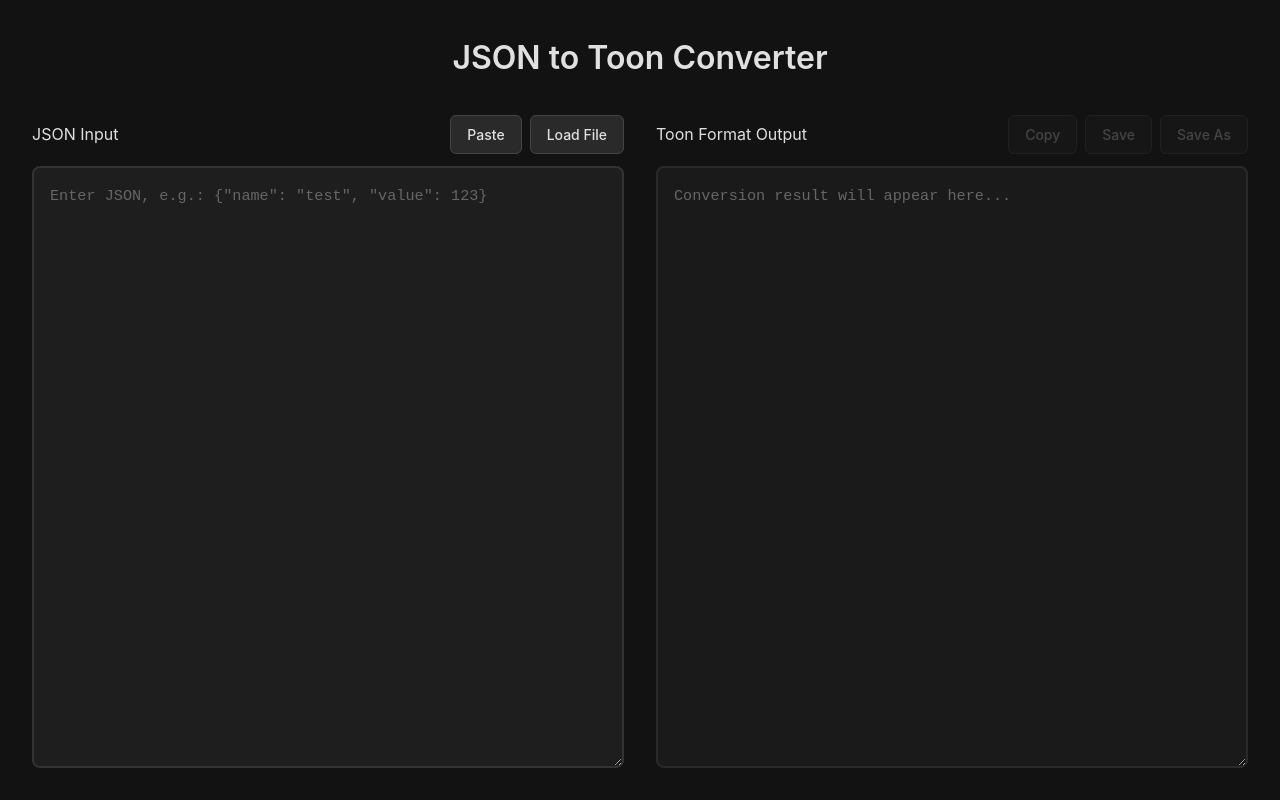
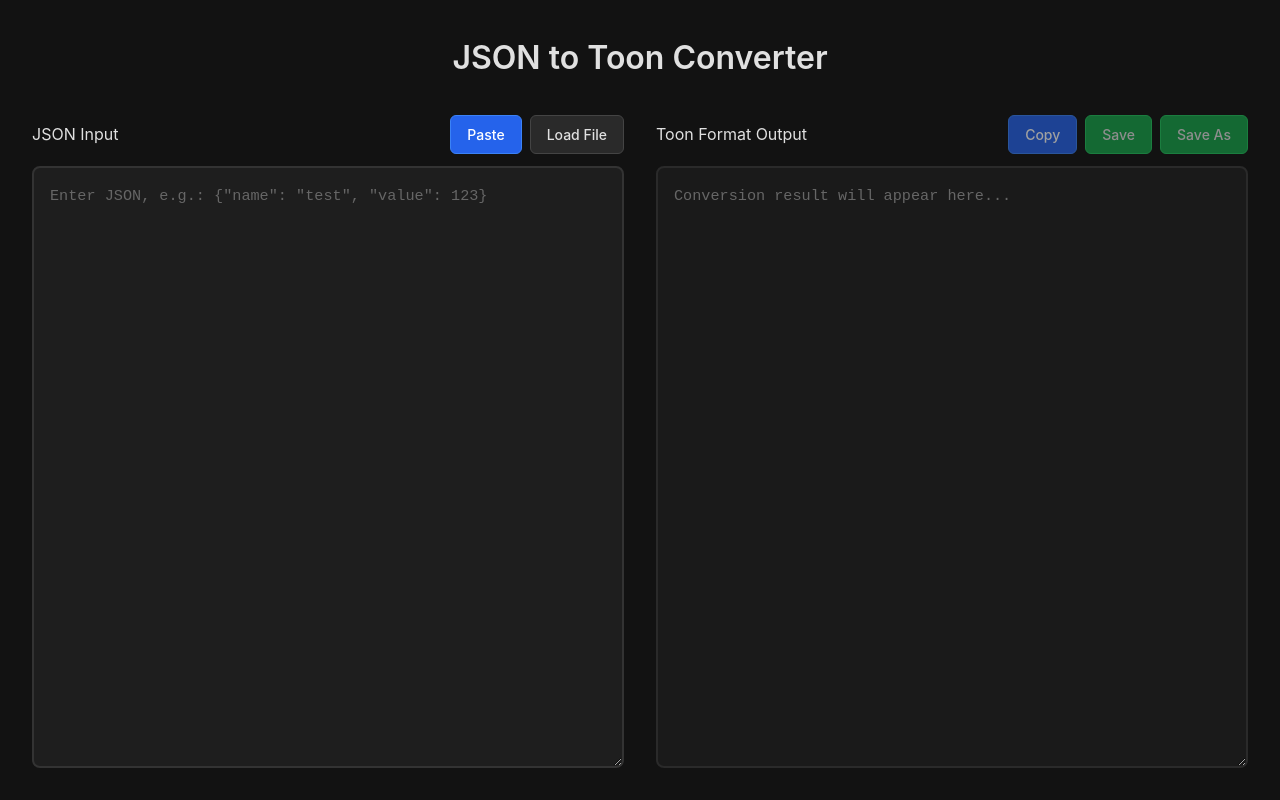
Before and after one commit to klimentsii/totoon.app, an Angular app: page / in a window 1280 px wide. Built offline with nearby package versions, Linux system fonts and the light colour scheme.

Commit message:
changed buttons colors

```diff
--- a/src/app/app.scss
+++ b/src/app/app.scss
@@ -77,7 +77,7 @@
   line-height: 1.5;
 
   &:hover:not(:disabled) {
-    background-color: #333;
+    background-color: #222222;
     border-color: #555;
   }
 
@@ -88,26 +88,49 @@
   &:disabled {
     background-color: #1a1a1a;
     border-color: #2a2a2a;
-    color: #666;
     cursor: not-allowed;
     opacity: 0.6;
+  }
+
+  &.btn-copy,
+  &.btn-paste {
+    background-color: #2563eb;
+    border-color: #3b82f6;
+    color: #ffffff;
+
+    &:hover:not(:disabled) {
+      background-color: #1d4ed8;
+      border-color: #2563eb;
+    }
+
+    &:active:not(:disabled) {
+      background-color: #1e40af;
+    }
+  }
+
+  &.btn-save,
+  &.btn-save-as {
+    background-color: #16a34a;
+    border-color: #22c55e;
+
+    &:hover:not(:disabled) {
+      background-color: #15803d;
+      border-color: #16a34a;
+    }
+
+    &:active:not(:disabled) {
+      background-color: #166534;
+    }
   }
 }
 
 button.btn,
 label.btn {
-  color: #e0e0e0 !important;
   border: 1px solid #444;
 }
 
 label.btn {
   margin: 0;
-  color: #e0e0e0 !important;
-}
-
-button.btn:disabled,
-label.btn:disabled {
-  color: #666 !important;
 }
 
 .textarea-input,
```
